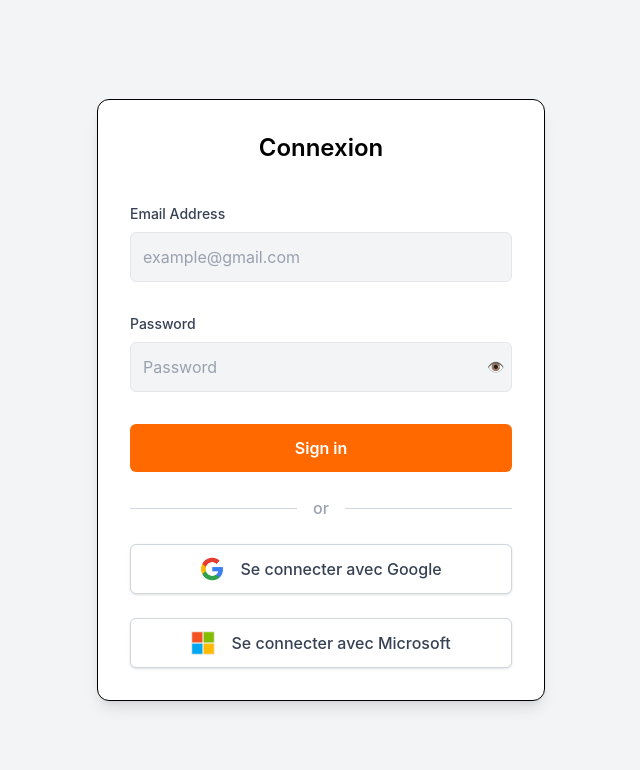
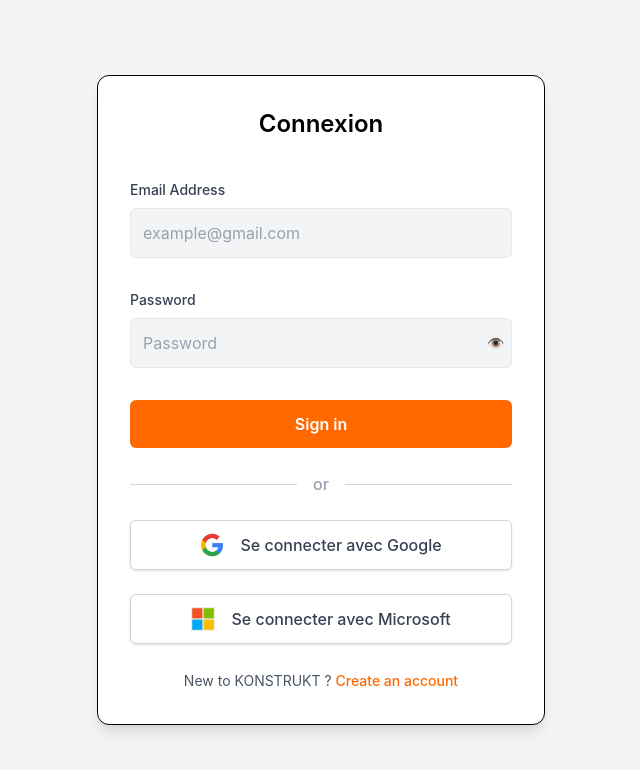
Before and after one commit to KONSTRUKT-EIP/FRONTEND-KONSTRUKT, a React (Vite) app: page / in a window 1280 px wide. Shown: the top 770 px of the page, without its empty margins (319-959 px from the left). Built offline with nearby package versions, Linux system fonts and the light colour scheme.

Commit message:
feat: add multiple paths to travel in the website

```diff
--- a/package.json
+++ b/package.json
@@ -15,6 +15,7 @@
     "eslint-plugin-react": "^7.37.5",
     "react": "^19.2.0",
     "react-dom": "^19.2.0",
+    "react-router-dom": "^7.13.1",
     "typescript-eslint": "^8.56.1"
   },
   "devDependencies": {
--- a/src/App.tsx
+++ b/src/App.tsx
@@ -1,10 +1,15 @@
+import { Routes, Route } from "react-router-dom";
 import React from 'react';
 import Login from './Components/Login/Login';
+import SignUp from './Components//Login/Login';
 // import HomePage from './Components/HomePage/HomePage';
 
-const App: React.FC = () => {
-    // Pour afficher HomePage, remplacer <Login /> par <HomePage />
-    return <Login />;
-};
+const App: React.FC = () => (
+  <Routes>
+    <Route path="/" element={<Login />} />
+    <Route path="/signup" element={<SignUp />} />
+    {/* <Route path="/home" element={<HomePage />} /> */}
+  </Routes>
+);
 
 export default App;
--- a/src/Components/Login/Login.tsx
+++ b/src/Components/Login/Login.tsx
@@ -1,4 +1,5 @@
 import React, { useState } from 'react';
+import { Link } from "react-router-dom";
 
 const Login: React.FC = () => {
   const [email, setEmail] = useState('');
@@ -75,6 +76,10 @@
           <img src='../../assets/microsoft.png' alt="Microsoft" className="w-6 h-6" />
           <span className="ml-2 text-gray-700 font-medium">Se connecter avec Microsoft</span>
         </button>
+        <div className="text-center">
+          <span className="text-gray-600 text-sm">New to KONSTRUKT ? </span>
+          <Link to="/signup" className="text-orange-500 hover:underline text-sm font-medium">Create an account</Link>
+        </div>
       </form>
     </div>
   );
--- a/src/main.tsx
+++ b/src/main.tsx
@@ -1,10 +1,13 @@
 import './index.css';
 import React from 'react';
 import ReactDOM from 'react-dom/client';
+import { BrowserRouter } from "react-router-dom";
 import App from './App';
 
 ReactDOM.createRoot(document.getElementById('root') as HTMLElement).render(
   <React.StrictMode>
-    <App />
+    <BrowserRouter>
+      <App />
+    </BrowserRouter>
   </React.StrictMode>
 );
```
